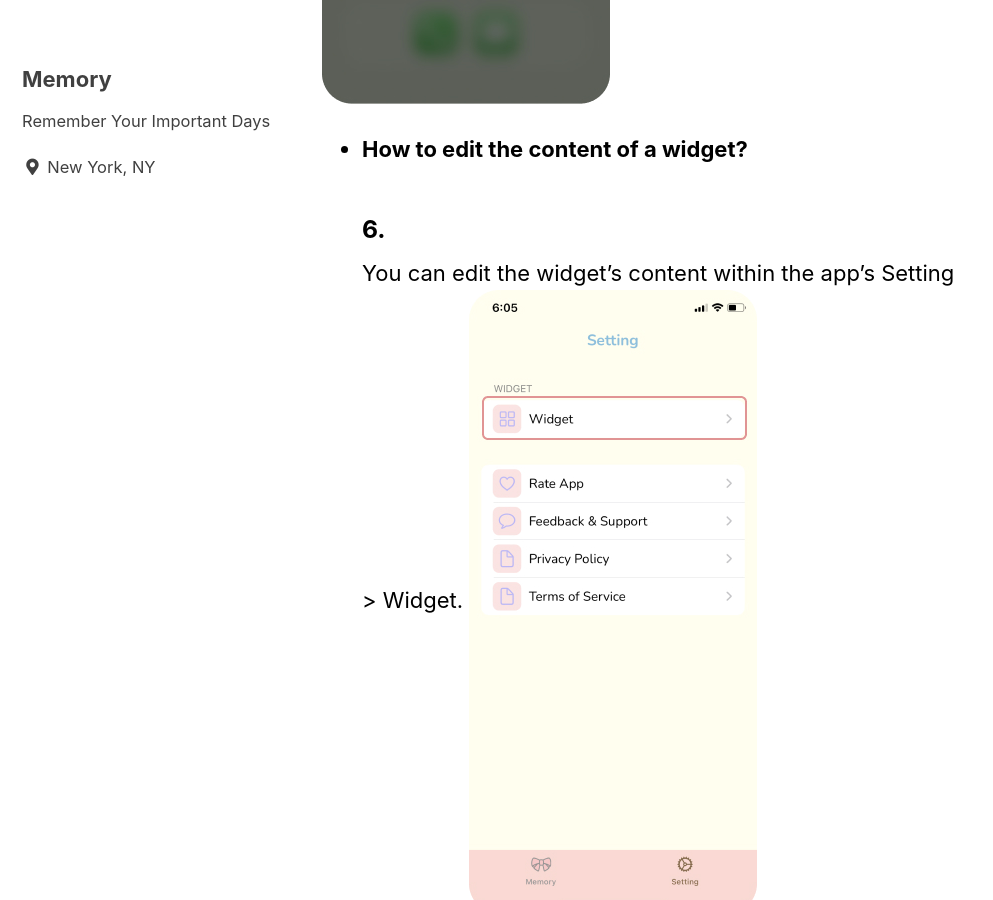
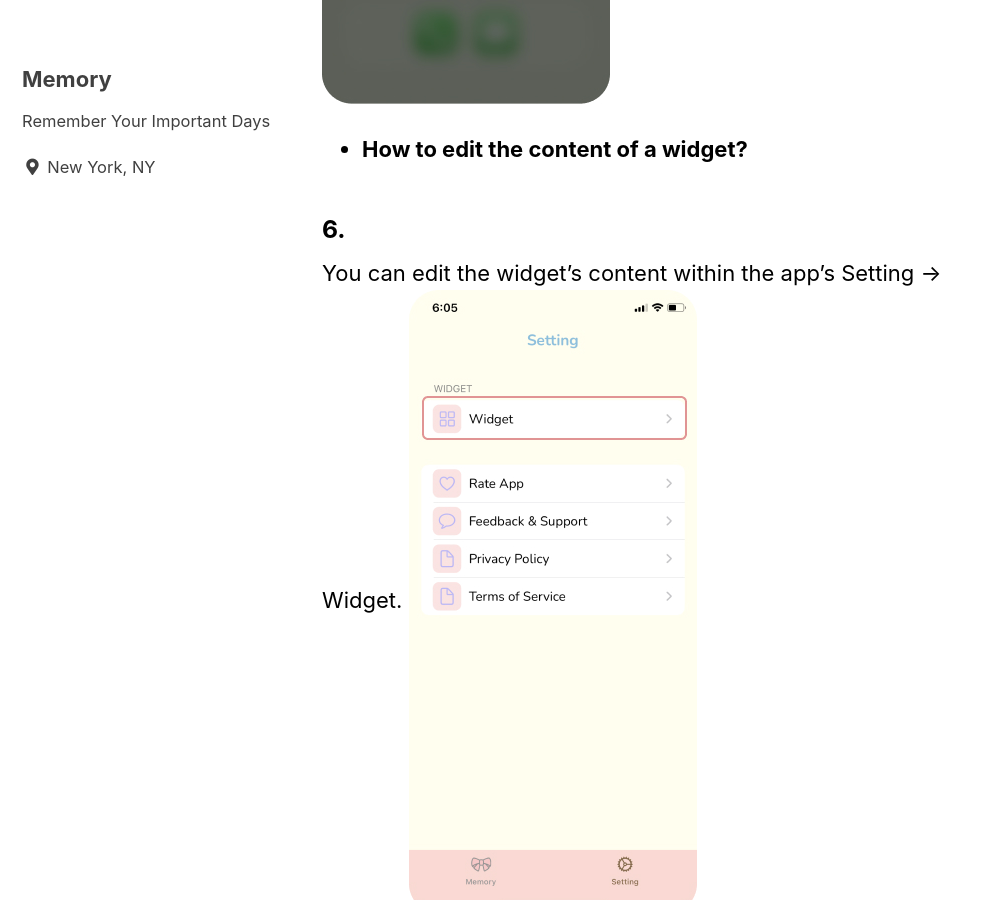
Before and after one commit to memoryteam/memoryteam.github.io, a Jekyll site: the page built from _posts/2022-08-11-widgettutorialen.md, in a window 1280 px wide and 900 px high, scrolled down 4022 px. Shown: the whole window, without its empty margins (0-993 px from the left). Built offline with Jekyll 4.4.1, drawn with Linux system fonts in a browser that asks for light colours; cached includes are drawn as plain includes.

```diff
--- a/_posts/2022-08-11-widgettutorialen.md
+++ b/_posts/2022-08-11-widgettutorialen.md
@@ -20,6 +20,7 @@ Click「Memory」widget to add it to the home screen.
 ![Alt text](/images/tutorial_3.jpg?raw=true "Optional Title")
 
 - **How to edit a widget on the home screen?**
+
 ### 4.
 After adding the default widget to the home screen, long press the widget and select "Edit Widget".
 ![Alt text](/images/tutorial_4.jpg?raw=true "Optional Title")
@@ -29,6 +30,7 @@ Click the "Select Style" to choose a style of the widget.
 ![Alt text](/images/tutorial_5.jpg?raw=true "Optional Title")
 
 - **How to edit the content of a widget?**
+
 ### 6.
-You can edit the widget's content within the app's Setting > Widget.
+You can edit the widget's content within the app's Setting -> Widget.
 ![Alt text](/images/tutorial_6.jpg?raw=true "Optional Title")
```
